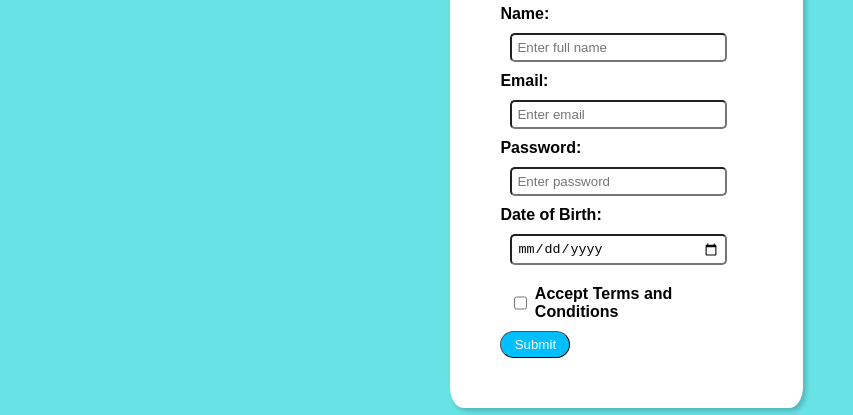
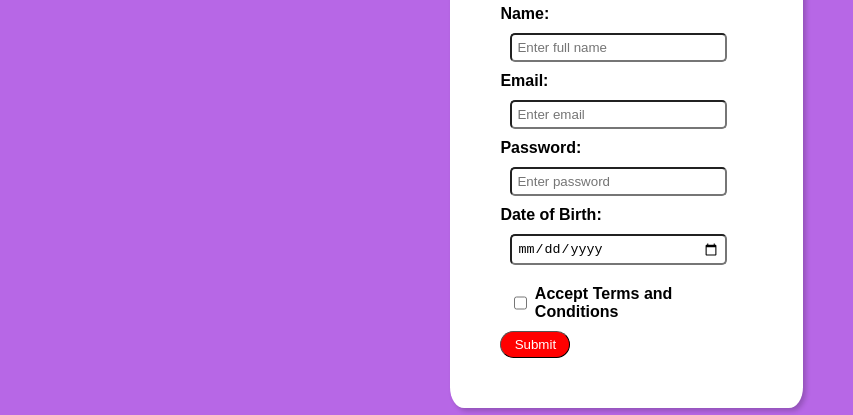
Before and after one commit to Priya-321-M/registration, a plain HTML site: page registration.html in a window 1280 px wide. Shown: the part 176-591 px from the top of the page, without its empty margins (0-853 px from the left). Drawn offline with Linux system fonts and the light colour scheme.

Commit message:
Update registration.html

```diff
--- a/registration.html
+++ b/registration.html
@@ -19,7 +19,7 @@
         }
 
         body{
-            background-color: rgb(103, 227, 230);
+            background-color: rgb(183, 103, 230);
         }
         h2{
             color:red;
@@ -78,14 +78,14 @@
             width:70px;
             padding:5px;
             border-radius: 15px;
-            background-color: deepskyblue;
+            background-color: rgb(255, 0, 0);
             color:white;
             border-width: 1px;
         }
         #table-box{
             margin:10px;
             display: flex;
-            background-color: wheat;
+            background-color: rgb(179, 180, 245);
             flex-direction: column;
             border:2px  solid black;
             justify-content: flex-start;
```
